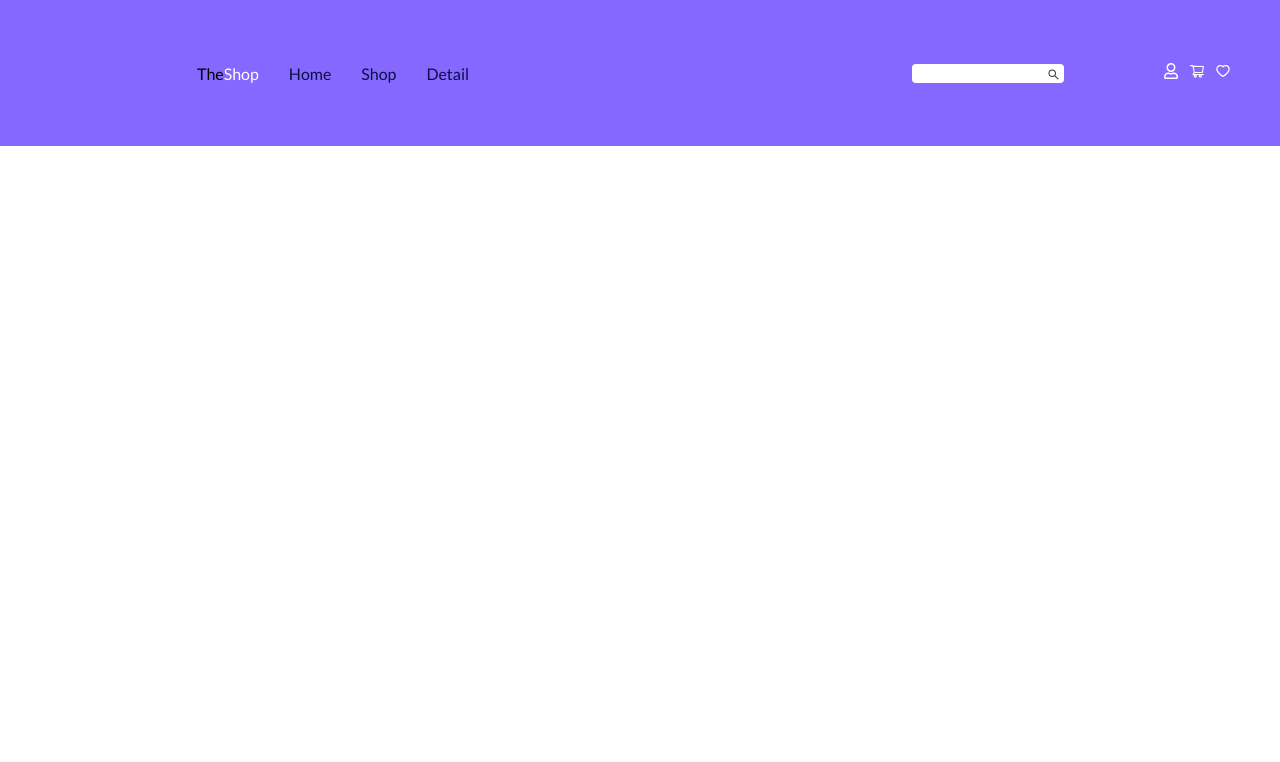
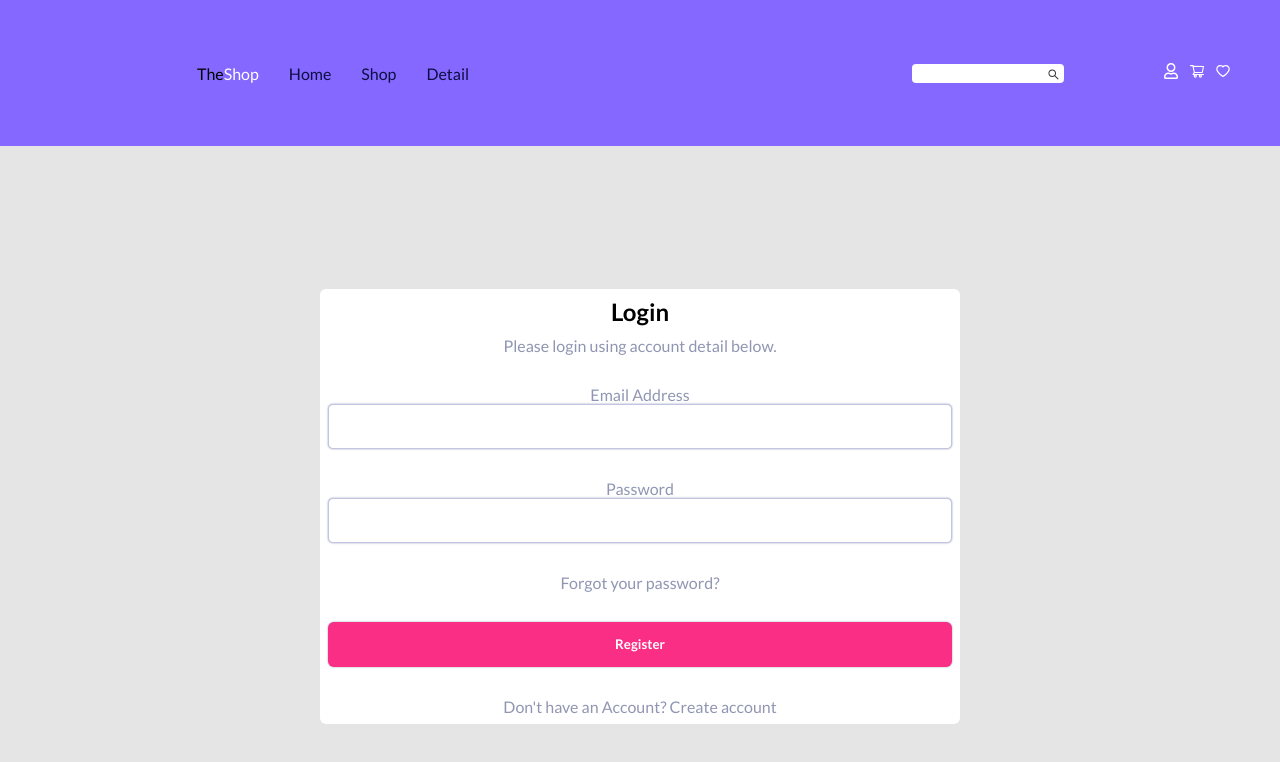
Before and after one commit to arkhamz/web-shop-front, a React (Create React App) app: page /login in a window 1280 px wide. Shown: the top 762 px of the page. Built offline with nearby package versions, Linux system fonts and the light colour scheme.

Commit message:
login page completed, backend to do

```diff
--- a/src/App.js
+++ b/src/App.js
@@ -4,6 +4,7 @@ import { Routes, Route } from "react-router-dom";
 import Product from "./pages/Product";
 import Details from "./pages/Details";
 import Signup from "./pages/Signup";
+import Login from "./pages/Login";
 
 function App() {
   return (
@@ -14,6 +15,7 @@ function App() {
           <Route path="/" element={<Product />} />
           <Route path="/details/:id" element={<Details />} />
           <Route path="/signup" element={<Signup />} />
+          <Route path="/login" element={<Login />} />
         </Routes>
       </div>
     </div>
--- a/src/pages/Login.css
+++ b/src/pages/Login.css
@@ -36,13 +36,11 @@ section.login {
 }
 
 .login-form input {
-  /* padding: 7px; */
   height: 45px;
   border-radius: 5px;
   outline: none;
   border: 1px solid #c2c5e1;
   box-shadow: 0px 0px 2px #9096b2;
-  /* box-shadow: 0.5px 0.5px 0.5px #9096b2; */
 }
 
 .login-form input:focus {
--- a/src/pages/Login.js
+++ b/src/pages/Login.js
@@ -1,10 +1,12 @@
 import { useState } from "react";
+import { useNavigate } from "react-router-dom";
 import axios from "axios";
-import "./login.css";
+import "./Login.css";
 
 function Login() {
   const [email, setEmail] = useState("");
   const [password, setPassword] = useState("");
+  const navigator = useNavigate();
 
   async function handleSubmit(e) {
     e.preventDefault();
@@ -13,6 +15,9 @@ function Login() {
       email,
       password,
     });
+
+    //move user to home page
+    navigator("/");
   }
 
   return (
```
